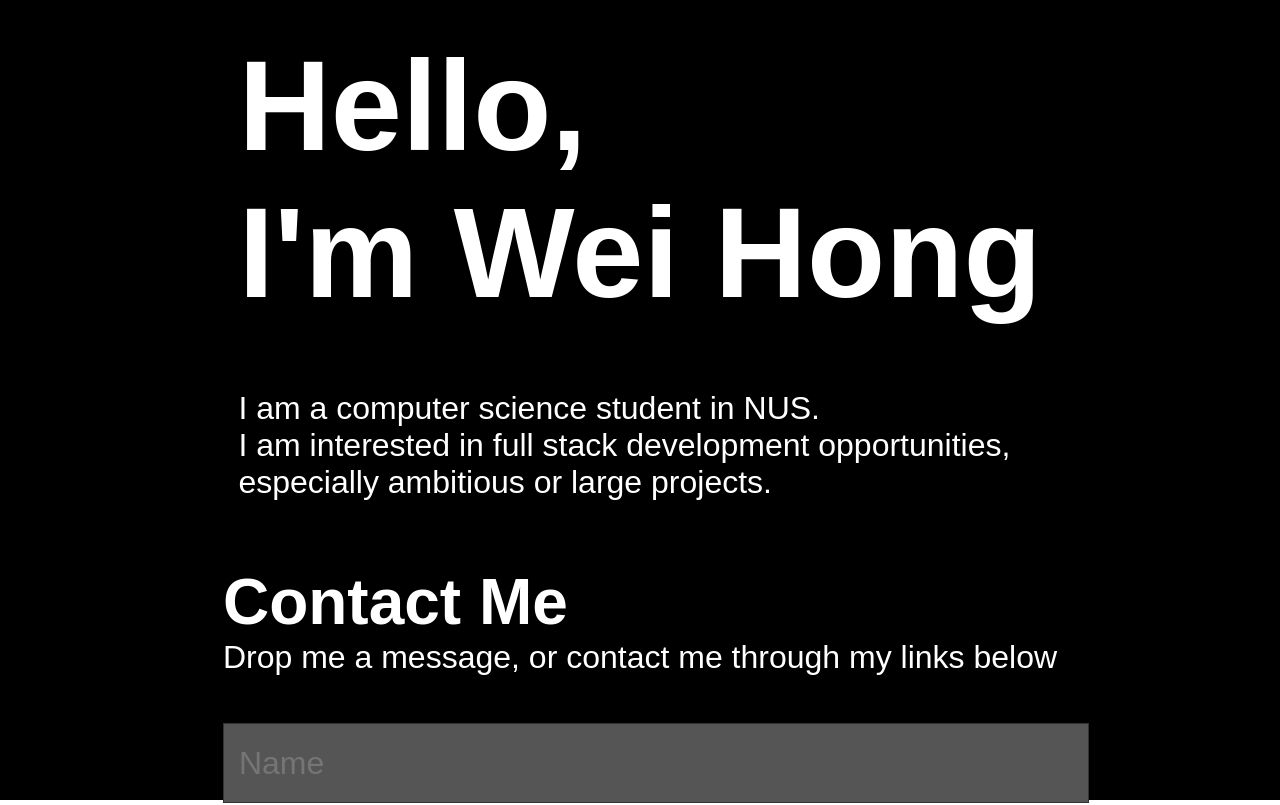
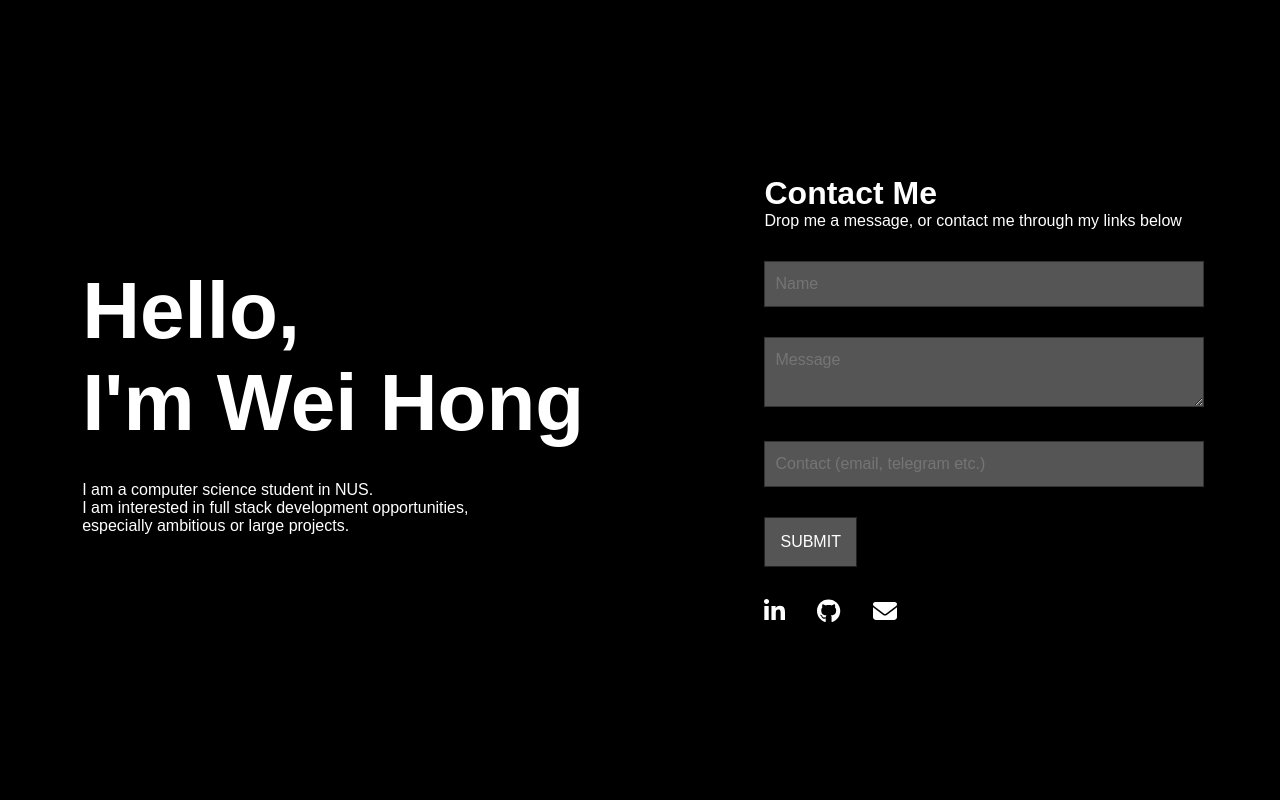
Before and after one commit to ong-wei-hong/ong-wei-hong.github.io, a React (Create React App) app: page / in a window 1280 px wide. Shown: the top 805 px of the page. Built offline with nearby package versions, Linux system fonts and the light colour scheme.

Commit message:
edited font sizes

```diff
--- a/src/About.js
+++ b/src/About.js
@@ -9,8 +9,8 @@ const colors = ['#FFA500', '#FFFF00', '#00FF00', '#8F00FF', "#00FFFF"];
 const iconStyle={
     color: "#FFFFFF",
     backgroundColor: "#000000",
-    marginRight: "5rem",
-    fontSize: "3rem",
+    marginRight: "2rem",
+    fontSize: "1.5rem",
     position: 'relative',
     top: 0,
     transition: 'top ease 0.2s'
@@ -75,8 +75,8 @@ const About = () => {
                 <div
                     className='fade-in'
                     style={{
-                        padding: '2rem',
-                        fontSize: '8rem',
+                        padding: '1rem',
+                        fontSize: '5rem',
                         fontWeight: 'bold',
                         opacity: 0,
                         transition: '2s'
@@ -87,10 +87,10 @@ const About = () => {
                 <div
                     className='fade-in'
                     style={{
-                        padding: '2rem',
+                        padding: '1rem',
                         opacity: 0,
                         transition: '2s',
-                        fontSize: '2rem'
+                        fontSize: '1rem'
                     }}
                 >
                     { convert(rightText) }
@@ -102,12 +102,12 @@ const About = () => {
                     padding: '2rem',
                     opacity: 0,
                     transition: '4s',
-                    fontSize: '2rem'
+                    fontSize: '1rem'
                 }}
             >
                 <div
                     style={{
-                        fontSize: '4rem',
+                        fontSize: '2rem',
                         fontWeight: 'bold'
 
                     }}
--- a/src/Form.js
+++ b/src/Form.js
@@ -8,7 +8,7 @@ const textStyle = {
     'backgroundColor': '#555555',
     'border': '1px solid #333333',
     'width': '100%',
-    'padding': '15px 15px',
+    'padding': '10px 10px',
     'margin': '15px 0',
     'lineHeight': 1.5
 }
@@ -20,7 +20,7 @@ const disabledTextStyle = {
     'backgroundColor': '#222222',
     'border': '1px solid #000000',
     'width': '100%',
-    'padding': '15px 15px',
+    'padding': '10px 10px',
     'margin': '15px 0',
     'lineHeight': 1.5
 
```
